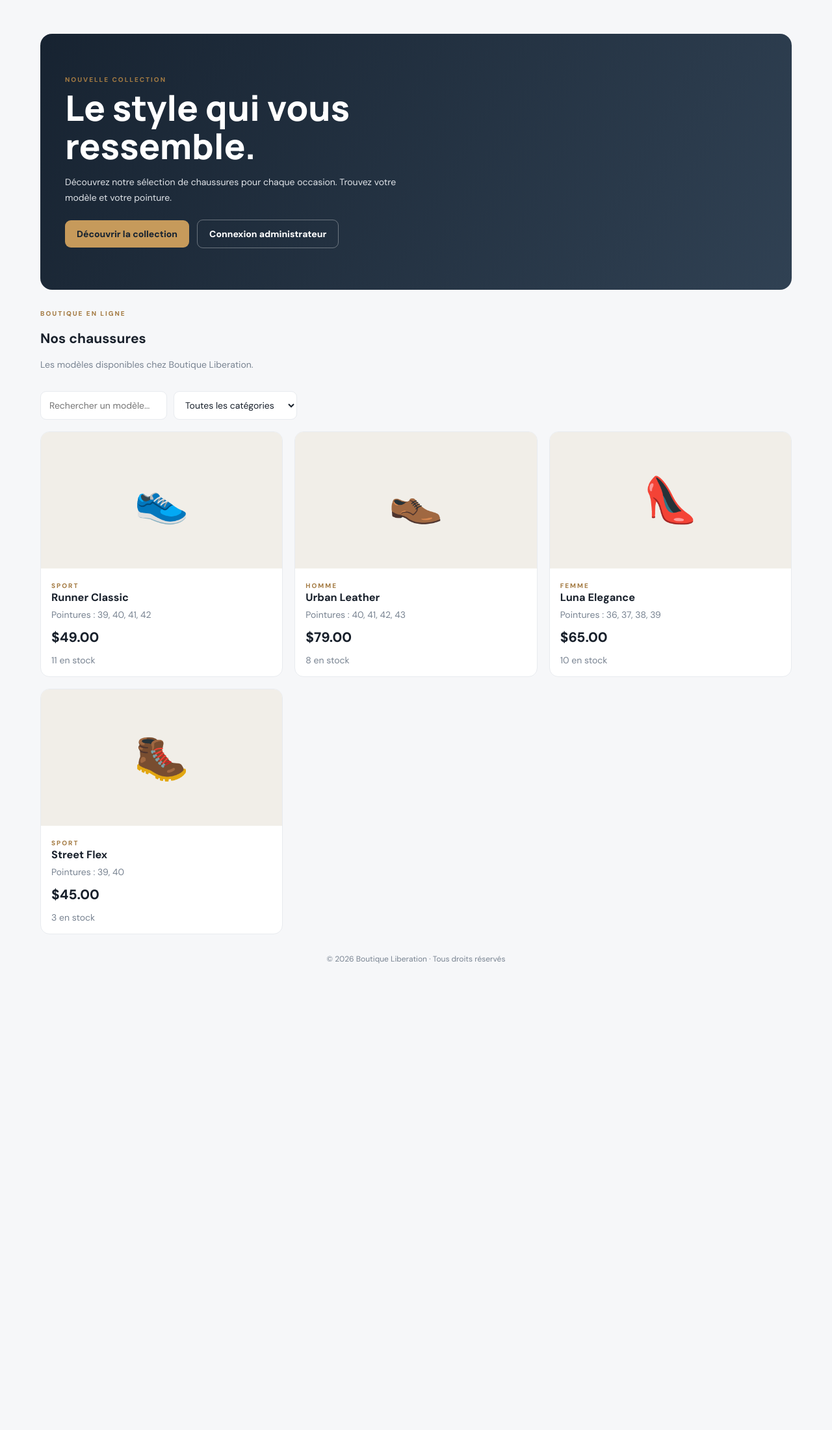
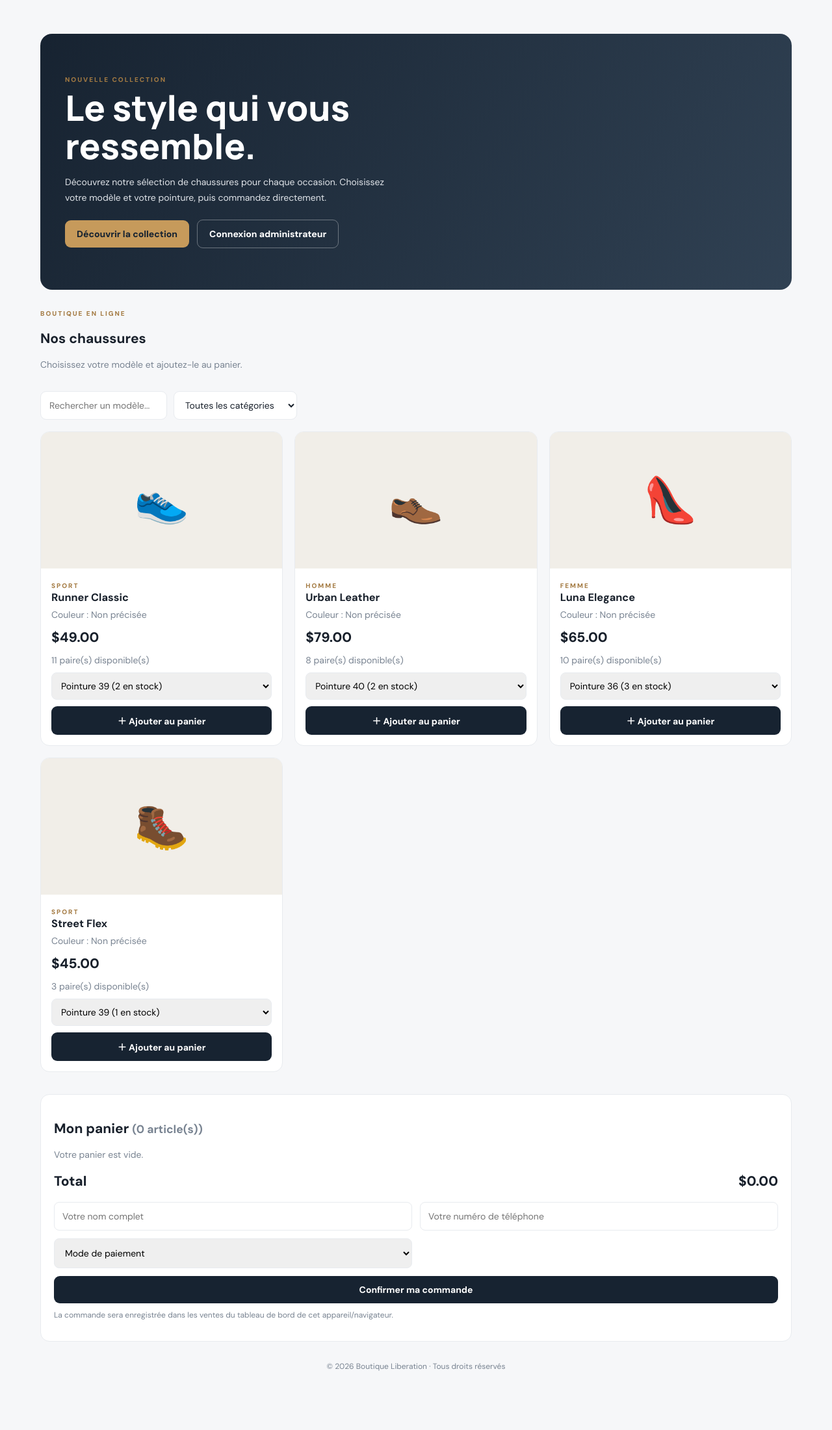
Before and after one commit to davidntk/BOUTIQUE-LIBERATION, a Flask app: page / in a window 1280 px wide. Shown: the part 54-2255 px from the top of the page at 65% size. Before the commit the page ends 1537 px from the top, so only its background shows below. Run offline with Flask 3, Linux system fonts and the light colour scheme.

Commit message:
Add customer cart and checkout to public storefront

```diff
--- a/templates/store.html
+++ b/templates/store.html
@@ -2,7 +2,7 @@
 <html lang="fr">
 <head>
   <meta charset="utf-8"><meta name="viewport" content="width=device-width, initial-scale=1">
-  <meta name="description" content="Découvrez les chaussures de Boutique Liberation.">
+  <meta name="description" content="Découvrez et commandez les chaussures de Boutique Liberation.">
   <title>Boutique Liberation — Collection</title>
   <link rel="stylesheet" href="{{ url_for('static', filename='css/style.css') }}">
   <style>
@@ -10,7 +10,7 @@
     .public-nav{display:flex;align-items:center;justify-content:space-between;padding:18px 24px;background:#172331;color:#fff}
     .public-logo{font-weight:800;letter-spacing:2px}.public-logo span{color:#c69a5b}
     .public-hero{padding:64px 38px;margin:24px 0;border-radius:18px;background:linear-gradient(120deg,#172331,#304153);color:white}
-    .public-hero h1{font:800 clamp(32px,5vw,54px) Manrope, sans-serif;max-width:650px;line-height:1.1}
+    .public-hero h1{font:800 clamp(32px,5vw,54px) Manrope,sans-serif;max-width:650px;line-height:1.1}
     .public-hero p{color:#e1e5ea;max-width:520px;line-height:1.7}
     .public-actions{display:flex;gap:12px;align-items:center;flex-wrap:wrap;margin-top:22px}
     .public-actions a{color:#172331;background:#c69a5b;padding:12px 18px;border-radius:9px;text-decoration:none;font-weight:800}
@@ -24,51 +24,107 @@
     .public-image img{width:100%;height:100%;object-fit:cover}
     .public-info{padding:16px}.public-info h3{margin:0 0 7px}
     .public-price{font-size:21px;font-weight:800;margin:12px 0}
-    .public-info button{background:#172331;color:white;width:100%}
+    .public-info button,.checkout-btn{background:#172331;color:white;width:100%;border:0;padding:12px;border-radius:9px;font-weight:700;cursor:pointer}
+    .public-info button:disabled{opacity:.45;cursor:not-allowed}
+    .public-info .size-select{width:100%;padding:10px;margin:10px 0;border:1px solid var(--line);border-radius:8px}
+    .cart-panel{margin-top:34px;background:#fff;border:1px solid var(--line);border-radius:14px;padding:20px}
+    .cart-line{display:grid;grid-template-columns:1fr auto auto auto;gap:12px;align-items:center;padding:12px 0;border-bottom:1px solid var(--line)}
+    .cart-line button{border:0;background:#f3eeee;padding:7px 10px;border-radius:7px;cursor:pointer}
+    .cart-total{display:flex;justify-content:space-between;font-size:21px;font-weight:800;margin:18px 0}
+    .checkout-form{display:grid;grid-template-columns:repeat(2,minmax(0,1fr));gap:12px;margin-top:16px}
+    .checkout-form input,.checkout-form select{width:100%;padding:12px;border:1px solid var(--line);border-radius:8px}
+    .checkout-form button{grid-column:1/-1}
+    .notice{padding:12px;background:#edf7ed;color:#205b2a;border-radius:8px;margin:12px 0;display:none}
+    .notice.show{display:block}
     .public-footer{text-align:center;color:#788391;padding:30px 10px;font-size:12px}
     @media(max-width:760px){.public-grid{grid-template-columns:repeat(2,minmax(0,1fr))}.public-hero{padding:38px 22px}}
-    @media(max-width:480px){.public-grid{grid-template-columns:1fr}.public-image{height:230px}.public-section-head{align-items:start;flex-direction:column}}
+    @media(max-width:480px){.public-grid{grid-template-columns:1fr}.public-image{height:230px}.public-section-head{align-items:start;flex-direction:column}.cart-line{grid-template-columns:1fr auto}.checkout-form{grid-template-columns:1fr}}
   </style>
 </head>
 <body>
-  <nav class="public-nav"><div class="public-logo">BOUTIQUE <span>LIBERATION</span></div><a class="admin-link" href="/login" style="color:#fff;text-decoration:none">Espace admin</a></nav>
+  <nav class="public-nav"><div class="public-logo">BOUTIQUE <span>LIBERATION</span></div><a href="/login" style="color:#fff;text-decoration:none">Espace admin</a></nav>
   <main class="public-wrap">
     <section class="public-hero">
       <div class="eyebrow">Nouvelle collection</div>
       <h1>Le style qui vous ressemble.</h1>
-      <p>Découvrez notre sélection de chaussures pour chaque occasion. Trouvez votre modèle et votre pointure.</p>
+      <p>Découvrez notre sélection de chaussures pour chaque occasion. Choisissez votre modèle et votre pointure, puis commandez directement.</p>
       <div class="public-actions"><a href="#collection">Découvrir la collection</a><a class="admin-link" href="/login">Connexion administrateur</a></div>
     </section>
-    <div class="public-section-head" id="collection"><div><div class="eyebrow">Boutique en ligne</div><h2>Nos chaussures</h2><p class="muted">Les modèles disponibles chez Boutique Liberation.</p></div></div>
+    <div class="public-section-head" id="collection"><div><div class="eyebrow">Boutique en ligne</div><h2>Nos chaussures</h2><p class="muted">Choisissez votre modèle et ajoutez-le au panier.</p></div></div>
     <div class="public-tools"><input id="search" class="field" placeholder="Rechercher un modèle..."><select id="category" class="field"><option value="">Toutes les catégories</option><option>Homme</option><option>Femme</option><option>Sport</option><option>Cuir</option></select></div>
+    <div id="notice" class="notice" role="status"></div>
     <div class="public-grid" id="products"><p class="muted">Chargement des produits…</p></div>
+    <section class="cart-panel" id="panier">
+      <h2>Mon panier <small id="cartCount" class="muted">(0 article)</small></h2>
+      <div id="cartRows"><p class="muted">Votre panier est vide.</p></div>
+      <div class="cart-total"><span>Total</span><span id="cartTotal">$0.00</span></div>
+      <form id="checkoutForm" class="checkout-form">
+        <input id="customer" placeholder="Votre nom complet" required>
+        <input id="phone" type="tel" placeholder="Votre numéro de téléphone" required>
+        <select id="payment" required><option value="">Mode de paiement</option><option value="À la livraison">Paiement à la livraison</option><option value="Mobile Money">Mobile Money</option><option value="Espèces">Espèces</option></select>
+        <button class="checkout-btn" type="submit">Confirmer ma commande</button>
+      </form>
+      <p class="muted" style="font-size:12px;margin-top:10px">La commande sera enregistrée dans les ventes du tableau de bord de cet appareil/navigateur.</p>
+    </section>
     <div class="public-footer">© <span id="year"></span> Boutique Liberation · Tous droits réservés</div>
   </main>
   <script>
     const KEY='boutique_liberation_data';
-    const initial=[
-      {name:'Runner Classic',cat:'Sport',price:49,emoji:'👟',sizes:{39:2,40:4,41:3,42:2}},
-      {name:'Urban Leather',cat:'Homme',price:79,emoji:'👞',sizes:{40:2,41:3,42:1,43:2}},
-      {name:'Luna Elegance',cat:'Femme',price:65,emoji:'👠',sizes:{36:3,37:4,38:2,39:1}},
-      {name:'Street Flex',cat:'Sport',price:45,emoji:'🥾',sizes:{39:1,40:2,41:0,42:0}}
-    ];
+    const initial={products:[
+      {id:1,name:'Runner Classic',cat:'Sport',cost:28,price:49,emoji:'👟',threshold:2,sizes:{39:2,40:4,41:3,42:2}},
+      {id:2,name:'Urban Leather',cat:'Homme',cost:42,price:79,emoji:'👞',threshold:2,sizes:{40:2,41:3,42:1,43:2}},
+      {id:3,name:'Luna Elegance',cat:'Femme',cost:35,price:65,emoji:'👠',threshold:2,sizes:{36:3,37:4,38:2,39:1}},
+      {id:4,name:'Street Flex',cat:'Sport',cost:24,price:45,emoji:'🥾',threshold:2,sizes:{39:1,40:2,41:0,42:0}}
+    ],sales:[],suppliers:[]};
+    const $=id=>document.getElementById(id);
     const esc=s=>String(s??'').replace(/[&<>"']/g,c=>({'&':'&amp;','<':'&lt;','>':'&gt;','"':'&quot;',"'":'&#39;'}[c]));
-    let products=[];
-    try{const saved=JSON.parse(localStorage.getItem(KEY));products=saved&&Array.isArray(saved.products)?saved.products:initial}catch(e){products=initial}
+    const money=n=>'$'+Number(n||0).toFixed(2);
+    let db;
+    try{const saved=JSON.parse(localStorage.getItem(KEY));db=saved&&Array.isArray(saved.products)?saved:structuredClone(initial)}catch(e){db=structuredClone(initial)}
+    db.sales=Array.isArray(db.sales)?db.sales:[];db.suppliers=Array.isArray(db.suppliers)?db.suppliers:[];
+    db.products.forEach((p,i)=>{p.id=p.id??i+1;p.sizes=p.sizes||{};p.price=Number(p.price)||0;p.cost=Number(p.cost)||0});
+    let cart=[];
+    function stock(p){return Object.values(p.sizes).reduce((a,b)=>a+Number(b||0),0)}
+    function save(){localStorage.setItem(KEY,JSON.stringify(db))}
+    function message(t){$('notice').textContent=t;$('notice').classList.add('show')}
     function render(){
-      const q=document.getElementById('search').value.toLowerCase(),cat=document.getElementById('category').value;
-      const list=products.filter(p=>(!cat||p.cat===cat)&&(!q||p.name.toLowerCase().includes(q)));
-      document.getElementById('products').innerHTML=list.length?list.map(p=>{
-        const stock=Object.values(p.sizes||{}).reduce((a,b)=>a+Number(b),0);
+      const q=$('search').value.trim().toLowerCase(),cat=$('category').value;
+      const list=db.products.filter(p=>(!cat||p.cat===cat)&&(!q||p.name.toLowerCase().includes(q)));
+      $('products').innerHTML=list.length?list.map(p=>{
+        const sizes=Object.entries(p.sizes).filter(([,n])=>Number(n)>0);
         const image=p.image?'<img src="'+esc(p.image)+'" alt="'+esc(p.name)+'">':esc(p.emoji||'👟');
-        const sizes=Object.entries(p.sizes||{}).filter(([,n])=>Number(n)>0).map(([s])=>s).join(', ');
-        return '<article class="public-card"><div class="public-image">'+image+'</div><div class="public-info"><small class="eyebrow">'+esc(p.cat||'Chaussures')+'</small><h3>'+esc(p.name)+'</h3><div class="muted">Pointures : '+(sizes||'Indisponible')+'</div><div class="public-price">$'+Number(p.price||0).toFixed(2)+'</div><div class="muted">'+(stock>0?stock+' en stock':'Rupture de stock')+'</div></div></article>';
+        return '<article class="public-card"><div class="public-image">'+image+'</div><div class="public-info"><small class="eyebrow">'+esc(p.cat||'Chaussures')+'</small><h3>'+esc(p.name)+'</h3><div class="muted">Couleur : '+esc(p.color||'Non précisée')+'</div><div class="public-price">'+money(p.price)+'</div><div class="muted">'+(stock(p)>0?stock(p)+' paire(s) disponible(s)':'Rupture de stock')+'</div><select class="size-select" id="size-'+p.id+'" '+(!sizes.length?'disabled':'')+'>'+ (sizes.length?sizes.map(([s,n])=>'<option value="'+esc(s)+'">Pointure '+esc(s)+' ('+Number(n)+' en stock)</option>').join(''):'<option>Indisponible</option>')+'</select><button type="button" onclick="addToCart('+Number(p.id)+')" '+(!sizes.length?'disabled':'')+'>＋ Ajouter au panier</button></div></article>';
       }).join(''):'<p class="muted">Aucun produit ne correspond à votre recherche.</p>';
+      renderCart();
     }
-    document.getElementById('search').addEventListener('input',render);
-    document.getElementById('category').addEventListener('change',render);
-    document.getElementById('year').textContent=new Date().getFullYear();
-    render();
+    function addToCart(id){
+      const p=db.products.find(x=>Number(x.id)===Number(id)),size=$('size-'+id)?.value;
+      if(!p||!size)return;
+      const line=cart.find(x=>x.id===id&&x.size===size),inCart=line?line.qty:0;
+      if(Number(p.sizes[size]||0)<=inCart){message('Stock insuffisant pour cette pointure.');return}
+      if(line)line.qty++;else cart.push({id,size,qty:1});
+      renderCart();message('Produit ajouté au panier.');
+    }
+    function renderCart(){
+      const count=cart.reduce((a,x)=>a+x.qty,0);
+      const total=cart.reduce((a,x)=>{const p=db.products.find(p=>Number(p.id)===Number(x.id));return a+(p?p.price*x.qty:0)},0);
+      $('cartCount').textContent='('+count+' article(s))';$('cartTotal').textContent=money(total);
+      $('cartRows').innerHTML=cart.length?cart.map((x,i)=>{const p=db.products.find(p=>Number(p.id)===Number(x.id));return '<div class="cart-line"><span><b>'+esc(p?.name||'Produit')+'</b> — pointure '+esc(x.size)+'</span><span>× '+x.qty+'</span><b>'+money((p?.price||0)*x.qty)+'</b><button type="button" onclick="removeLine('+i+')">Retirer</button></div>'}).join(''):'<p class="muted">Votre panier est vide.</p>';
+    }
+    function removeLine(i){cart.splice(i,1);renderCart()}
+    $('checkoutForm').addEventListener('submit',e=>{
+      e.preventDefault();
+      if(!cart.length){message('Ajoutez au moins un produit avant de commander.');return}
+      for(const x of cart){const p=db.products.find(p=>Number(p.id)===Number(x.id));if(!p||Number(p.sizes[x.size]||0)<x.qty){message('Stock insuffisant pour '+(p?.name||'un produit')+' en pointure '+x.size+'. Actualisez le panier.');return}}
+      const items=cart.map(x=>{const p=db.products.find(p=>Number(p.id)===Number(x.id));p.sizes[x.size]=Number(p.sizes[x.size])-x.qty;return {name:p.name,size:x.size,qty:x.qty,price:p.price,cost:p.cost}});
+      const total=items.reduce((a,x)=>a+x.price*x.qty,0),profit=items.reduce((a,x)=>a+(x.price-x.cost)*x.qty,0),date=new Date();
+      const sale={ref:'BL-'+String(Date.now()).slice(-7),customer:$('customer').value.trim(),phone:$('phone').value.trim(),payment:$('payment').value,items,total,profit,date:date.toLocaleDateString('fr-FR')};
+      db.sales.push(sale);save();cart=[];e.target.reset();render();message('Commande enregistrée ! Référence : '+sale.ref+'. Merci pour votre achat.');
+      window.scrollTo({top:$('panier').offsetTop-20,behavior:'smooth'});
+    });
+    $('search').addEventListener('input',render);$('category').addEventListener('change',render);
+    $('year').textContent=new Date().getFullYear();render();
+    window.addEventListener('storage',e=>{if(e.key===KEY){try{const fresh=JSON.parse(e.newValue);if(fresh&&Array.isArray(fresh.products)){db=fresh;render()}}catch(err){}}});
   </script>
 </body>
 </html>
```
